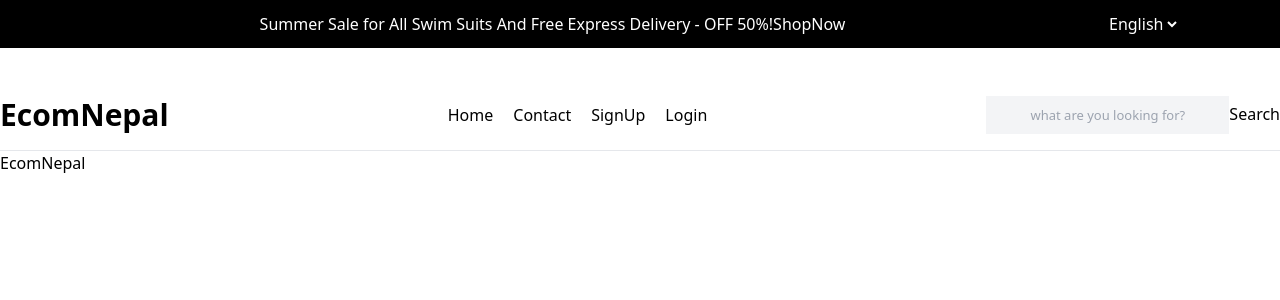
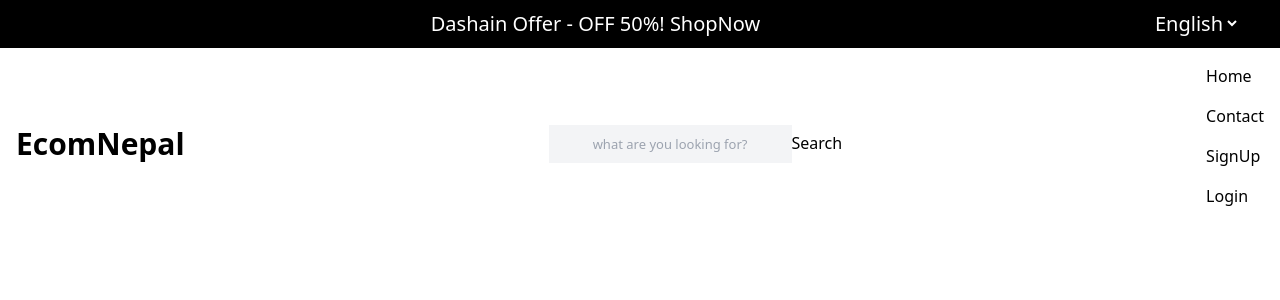
Before and after one commit to sujit-dhakal/EcomNepal, a Next.js app in the folder ecom/frontend/ecommerce/: page /en in a window 1280 px wide. Shown: the top 300 px of the page. Built offline with nearby package versions, Linux system fonts and the light colour scheme.

Commit message:
feat: css

```diff
--- a/ecom/frontend/ecommerce/messages/en.json
+++ b/ecom/frontend/ecommerce/messages/en.json
@@ -6,10 +6,11 @@
     "SignUp": "SignUp"
   },
   "SignUp": {
-    "heading": "Sign Up",
+    "SignUp": "SignUp",
+    "heading": "Create an account",
+    "subheading": "Enter your details below",
     "alreadyHaveAnAccount": "Already have an account?",
-    "login": "Login",
-    "createAccount": "Create Account"
+    "login": "Login"
   },
   "login": {
     "heading": "Login",
--- a/ecom/frontend/ecommerce/package.json
+++ b/ecom/frontend/ecommerce/package.json
@@ -23,6 +23,7 @@
     "next-intl": "^3.19.1",
     "react": "^18",
     "react-dom": "^18",
+    "react-icons": "^5.3.0",
     "react-redux": "^9.1.2",
     "redux-persist": "^6.0.0",
     "rimraf": "^6.0.1",
--- a/ecom/frontend/ecommerce/src/app/[locale]/accounts/login/page.tsx
+++ b/ecom/frontend/ecommerce/src/app/[locale]/accounts/login/page.tsx
@@ -49,11 +49,11 @@ const page = () => {
     });
   const [data, setData] = useState<loginUserType>(initialValues);
   return (
-    <div className="flex justify-center h-screen my-[50px]">
+    <div className="h-[calc(100vh-265px)] w-[90%] md:w-[700px] text-center m-auto mt-[100px]">
       <div className="">
         <form onSubmit={handleSubmit}>
           <div className="text-center">
-            <h1 className="text-3xl mb-4">{t("heading")}</h1>
+            <h1 className="text-3xl text-bold mb-4">{t("heading")}</h1>
           </div>
           {/* email */}
           <div className="mt-6">
@@ -63,7 +63,7 @@ const page = () => {
               placeholder="email"
               onChange={handleChange}
               value={values.email}
-              className="border-0 border-b-2 p-1"
+              className="w-full py-1 px-2 border-2 border-black rounded-[20px] md:w-[50%]"
             />
             {errors.email && (
               <div className="text-red-900 text-sm">{errors.email}</div>
@@ -77,22 +77,25 @@ const page = () => {
               placeholder="password"
               onChange={handleChange}
               value={values.password}
-              className="border-0 border-b-2 p-1"
+              className="w-full py-1 px-2 border-2 border-black rounded-[20px] md:w-[50%]"
             />
             {errors.password && (
               <div className="text-red-900 text-sm">{errors.password}</div>
             )}
+          </div>
+          <div className="mt-6 flex justify-center">
+            <button
+              type="submit"
+              className="bg-black py-2 w-full text-white rounded-[20px] md:w-[50%]"
+            >
+              {t("login")}
+            </button>
           </div>
           <div className="mt-6">
             {t("notAUser")}
             <Link href={`/${locale}/accounts/signup`}>
               <span className="text-blue-700">{t("createAccount")}</span>
             </Link>
-          </div>
-          <div className="mt-6 flex justify-center">
-            <button type="submit" className="bg-black py-2 w-full text-white">
-              {t("login")}
-            </button>
           </div>
           <div>
             {!loginSuccess && (
--- a/ecom/frontend/ecommerce/src/app/[locale]/accounts/signup/page.tsx
+++ b/ecom/frontend/ecommerce/src/app/[locale]/accounts/signup/page.tsx
@@ -67,19 +67,14 @@ const page = () => {
     },
   });
   return (
-    <div className="flex justify-center h-screen my-[50px]">
+    <div className="h-[calc(100vh-265px)] w-[90%] md:w-[700px] text-center m-auto mt-[25px]">
       {/* side image */}
       {/* signup form */}
-      <div className="">
+      <div className="w-full">
         <form onSubmit={formik.handleSubmit}>
-          <div className="text-center">
-            <h1 className="text-3xl mb-4">{t("heading")}</h1>
-            <h1 className="mb-4">
-              {t("alreadyHaveAnAccount")}
-              <Link href={`/${locale}/accounts/login`}>
-                <span className="text-blue-700">{t("login")}</span>
-              </Link>
-            </h1>
+          <div className="">
+            <h1 className="text-3xl">{t("heading")}</h1>
+            <h2>{t("subheading")}</h2>
           </div>
           {/* email */}
           <div className="mt-6">
@@ -87,7 +82,7 @@ const page = () => {
               {...formik.getFieldProps("email")}
               type="text"
               placeholder="email"
-              className="border-0 border-b-2 p-1"
+              className="w-full py-1 px-2 border-2 border-black rounded-[20px] md:w-[50%]"
             />
             {formik.touched.email && formik.errors.email && (
               <div className="text-red-900 text-sm mb-[-20px]">
@@ -108,7 +103,7 @@ const page = () => {
               {...formik.getFieldProps("first_name")}
               type="text"
               placeholder="firstname"
-              className="border-0 border-b-2 p-1"
+              className="w-full py-1 px-2 border-2 border-black rounded-[20px] md:w-[50%]"
             />
             {formik.touched.first_name && formik.errors.first_name && (
               <div className="text-red-900 text-sm mb-[-20px]">
@@ -121,8 +116,8 @@ const page = () => {
             <input
               {...formik.getFieldProps("last_name")}
               type="text"
-              placeholder="lastname"
-              className="border-0 border-b-2 p-1"
+              placeholder="last_name"
+              className="w-full py-1 px-2 border-2 border-black rounded-[20px] md:w-[50%]"
             />
             {formik.touched.last_name && formik.errors.last_name && (
               <div className="text-red-900 text-sm mb-[-20px]">
@@ -136,7 +131,7 @@ const page = () => {
               {...formik.getFieldProps("username")}
               type="text"
               placeholder="username"
-              className="border-0 border-b-2 p-1"
+              className="w-full py-1 px-2 border-2 border-black rounded-[20px] md:w-[50%]"
             />
             {formik.touched.username && formik.errors.username && (
               <div className="text-red-900 text-sm mb-[-20px]">
@@ -157,7 +152,7 @@ const page = () => {
               {...formik.getFieldProps("password")}
               type="password"
               placeholder="password"
-              className="border-0 border-b-2 p-1"
+              className="w-full py-1 px-2 border-2 border-black rounded-[20px] md:w-[50%]"
             />
             {formik.touched.password && formik.errors.password && (
               <div className="text-red-900 text-sm mb-[-20px]">
@@ -171,7 +166,7 @@ const page = () => {
               {...formik.getFieldProps("confirm_password")}
               type="password"
               placeholder="confirm password"
-              className="border-0 border-b-2 p-1"
+              className="w-full py-1 px-2 border-2 border-black rounded-[20px] md:w-[50%]"
             />
             {formik.touched.confirm_password &&
               formik.errors.confirm_password && (
@@ -180,12 +175,21 @@ const page = () => {
                 </div>
               )}
           </div>
-          <div className="mt-6 flex justify-center">
-            <button type="submit" className="bg-black py-2 w-full text-white">
-              {t("createAccount")}
+          <div className="mt-6">
+            <button
+              type="submit"
+              className="bg-black py-2 w-full text-white rounded-[20px] md:w-[50%]"
+            >
+              {t("SignUp")}
             </button>
           </div>
         </form>
+        <div className="mt-6">
+          {t("alreadyHaveAnAccount")}
+          <Link href={`/${locale}/accounts/login`}>
+            <span className="text-blue-700">{t("login")}</span>
+          </Link>
+        </div>
         {isRegistered ? (
           <div className="text-green-800">
             Check your mail to verify the account.
--- a/ecom/frontend/ecommerce/src/app/[locale]/home/page.tsx
+++ b/ecom/frontend/ecommerce/src/app/[locale]/home/page.tsx
@@ -3,7 +3,7 @@ import ProductList from "@/components/products/ProductList";
 import Filter from "@/components/filtering/Filter";
 
 const fetchData = async () => {
-  const response = await axios.get("http://ecom-django-app:8000/products/");
+  const response = await axios.get("http://django-app:8000/products/");
   const products = response.data;
   return products;
 };
--- a/ecom/frontend/ecommerce/src/app/[locale]/page.tsx
+++ b/ecom/frontend/ecommerce/src/app/[locale]/page.tsx
@@ -1,3 +1,3 @@
 export default function HomePage() {
-  return <div>EcomNepal</div>;
+  return <div></div>;
 }
--- /dev/null
+++ b/ecom/frontend/ecommerce/src/components/NavItems.tsx
@@ -0,0 +1,70 @@
+"use client";
+import React from "react";
+import Link from "next/link";
+import { useTranslations, useLocale } from "next-intl";
+import { useAppSelector, useAppDispatch } from "@/lib/hooks";
+import { actions, logoutUser } from "@/lib/store";
+import Cookies from "js-cookie";
+import { useRouter } from "next/navigation";
+import SearchBar from "./search/SearchBar";
+
+const NavItems = () => {
+  const t = useTranslations("NavBar");
+  const locale = useLocale();
+  const dispatch = useAppDispatch();
+  const router = useRouter();
+  let isAuth = useAppSelector((state) => state.user.isAuthenticated);
+  const handlelogout = async () => {
+    const token = Cookies.get("refreshToken");
+    if (token) {
+      try {
+        const response = await dispatch(logoutUser(token));
+        console.log(response);
+        if (response.payload.status == 200) {
+          dispatch(actions.logout());
+          Cookies.remove("accessToken");
+          Cookies.remove("refreshToken");
+          router.push(`/${locale}/accounts/login`);
+        }
+      } catch (error) {
+        console.log(error);
+      }
+    }
+  };
+  return (
+    <nav>
+      <ul className="">
+        <li className="pb-4">
+          <Link href={`/${locale}/home`}>{t("Home")}</Link>
+        </li>
+        <li className="pb-4">
+          <Link href={`/${locale}/contact`}>{t("Contact")}</Link>
+        </li>
+        {isAuth ? (
+          <>
+            <li className="pb-4">
+              <Link href={`/${locale}/profile`}>Profile</Link>
+            </li>
+            <li className="pb-4">
+              <button onClick={handlelogout}>Logout</button>
+            </li>
+            <li className="pb-4">
+              <Link href={`/${locale}/cart`}>Cart</Link>
+            </li>
+          </>
+        ) : (
+          <>
+            <li className="pb-4">
+              <Link href={`/${locale}/accounts/signup`}>{t("SignUp")}</Link>
+            </li>
+            <li className="pb-4">
+              <Link href={`/${locale}/accounts/login`}>{t("Login")}</Link>
+            </li>
+          </>
+        )}
+      </ul>
+    </nav>
+  );
+};
+
+export default NavItems;
--- a/ecom/frontend/ecommerce/src/components/Navbar.tsx
+++ b/ecom/frontend/ecommerce/src/components/Navbar.tsx
@@ -1,77 +1,59 @@
 "use client";
 
 import Link from "next/link";
-import Cookies from "js-cookie";
-import { useAppDispatch, useAppSelector } from "@/lib/hooks";
-import { actions, logoutUser } from "@/lib/store";
-import { useTranslations, useLocale } from "next-intl";
-import { useRouter } from "next/navigation";
+import { useState, useEffect } from "react";
+import { FaBars } from "react-icons/fa";
+import { IoMdClose } from "react-icons/io";
+import NavItems from "./NavItems";
 import SearchBar from "./search/SearchBar";
 
 const Navbar = () => {
-  const t = useTranslations("NavBar");
-  const dispatch = useAppDispatch();
-  const router = useRouter();
-  const locale = useLocale();
-  let isAuth = useAppSelector((state) => state.user.isAuthenticated);
-  const handlelogout = async () => {
-    const token = Cookies.get("refreshToken");
-    if (token) {
-      try {
-        const response = await dispatch(logoutUser(token));
-        console.log(response);
-        if (response.payload.status == 200) {
-          dispatch(actions.logout());
-          Cookies.remove("accessToken");
-          Cookies.remove("refreshToken");
-          router.push(`/${locale}/accounts/login`);
-        }
-      } catch (error) {
-        console.log(error);
-      }
+  const [toggle, setToggle] = useState<boolean>(false);
+  const handleToggle = () => {
+    setToggle(!toggle);
+  };
+  useEffect(() => {
+    if (toggle) {
+      document.body.style.overflow = "hidden";
+    } else {
+      document.body.style.overflow = "auto";
     }
-  };
+  }, [toggle]);
   return (
     <>
-      <div className="max-w-[1400px] m-auto flex justify-between items-center mt-[48px] h-[38px] mb-[16px]">
-        <div className="text-3xl font-bold">
-          <Link href="/">EcomNepal</Link>
+      <div className="top-0 left-0 w-full">
+        <div className="flex justify-between items-center md:flex py-4 px-2 md:px-4">
+          <div className="font-bold text-3xl cursor-pointer">
+            <Link href="/">EcomNepal</Link>
+          </div>
+          <div className="md:hidden">
+            <button onClick={handleToggle}>
+              {toggle ? (
+                <div
+                  className={`fixed p-4 text-left left-0 top-[48px] w-full h-full bg-black text-white`}
+                >
+                  <IoMdClose />
+                  <div className="mt-10 flex flex-col items-start h-full overflow-y-auto p-4">
+                    <div className="pb-4">
+                      <SearchBar />
+                    </div>
+                    <NavItems />
+                  </div>
+                </div>
+              ) : (
+                <FaBars />
+              )}
+            </button>
+          </div>
+          <div className="hidden md:block">
+            <SearchBar />
+          </div>
+          <div className="hidden md:block">
+            <NavItems />
+          </div>
         </div>
-        <div className="text-1xl list-none flex gap-5 items-center">
-          <Link href={`/${locale}/home`}>{t("Home")}</Link>
-          <Link href={`/${locale}/contact`}>{t("Contact")}</Link>
-          {isAuth ? (
-            <>
-              <li>
-                <Link href={`/${locale}/profile`}>Profile</Link>
-              </li>
-              <li>
-                <button onClick={handlelogout}>Logout</button>
-              </li>
-              <li>
-                <Link href={`/${locale}/cart`}>Cart</Link>
-              </li>
-            </>
-          ) : (
-            <>
-              <li>
-                <Link href={`/${locale}/accounts/signup`}>{t("SignUp")}</Link>
-              </li>
-              <li>
-                <Link href={`/${locale}/accounts/login`}>{t("Login")}</Link>
-              </li>
-            </>
-          )}
-        </div>
-        <div>
-          <SearchBar />
-        </div>
-      </div>
-      <div>
-        <hr />
       </div>
     </>
   );
 };
-
 export default Navbar;
--- a/ecom/frontend/ecommerce/src/components/Top.tsx
+++ b/ecom/frontend/ecommerce/src/components/Top.tsx
@@ -19,14 +19,16 @@ const Top = () => {
   };
 
   return (
-    <div className="w-full bg-black text-white items-center h-[48px] flex justify-between">
+    <div className="w-full text-[15px] md:text-[20px] lg:text-[20px] bg-black text-white h-[48px] flex items-center justify-between px-10">
       <div className="flex-grow text-center">
-        Summer Sale for All Swim Suits And Free Express Delivery - OFF 50%!
-        <Link href="/swim-suits-link">
-          <span className="font-medium">ShopNow</span>
-        </Link>
+        <p>
+          Dashain Offer - OFF 50%!{" "}
+          <Link href="/swim-suits-link">
+            <span className="font-medium">ShopNow</span>
+          </Link>
+        </p>
       </div>
-      <div className="mr-[100px]">
+      <div>
         <select
           defaultValue={localActive}
           className="border-0 bg-black text-white"
```
Also changed, not shown: 2 other files (tests, documents, lock files or other folders).
